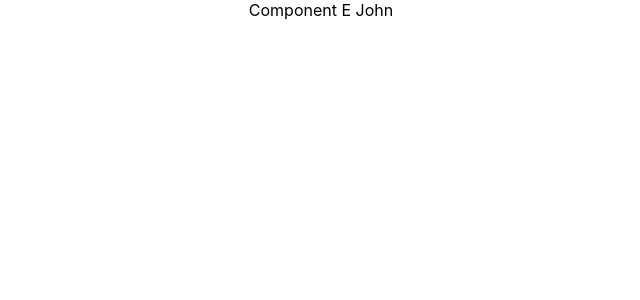
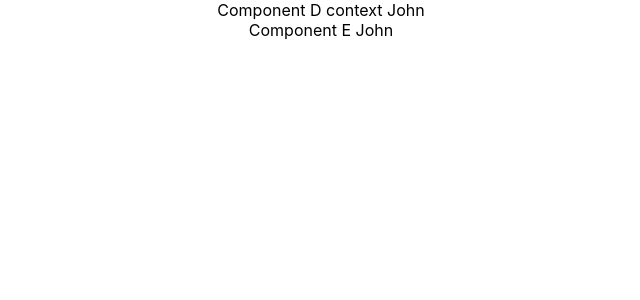
Before and after one commit to edwinisnow/react-basics, a React (Create React App) app: page / in a window 1280 px wide. Shown: the top 300 px of the page, without its empty margins (319-959 px from the left). Built offline with nearby package versions, Linux system fonts and the light colour scheme.

Commit message:
Context API contextType

```diff
--- a/src/components/ComponentD.js
+++ b/src/components/ComponentD.js
@@ -1,14 +1,19 @@
 import React, { Component } from 'react'
 import ComponentE from './ComponentE';
+import UserContext from './UserContext';
 
 class ComponentD extends Component {
+    static contextType = UserContext;
     render() {
         return (
             <div>
+                Component D context {this.context}
                 <ComponentE />
             </div>
         )
     }
 }
 
+// ComponentD.contextType = UserContext;
+
 export default ComponentD
```
